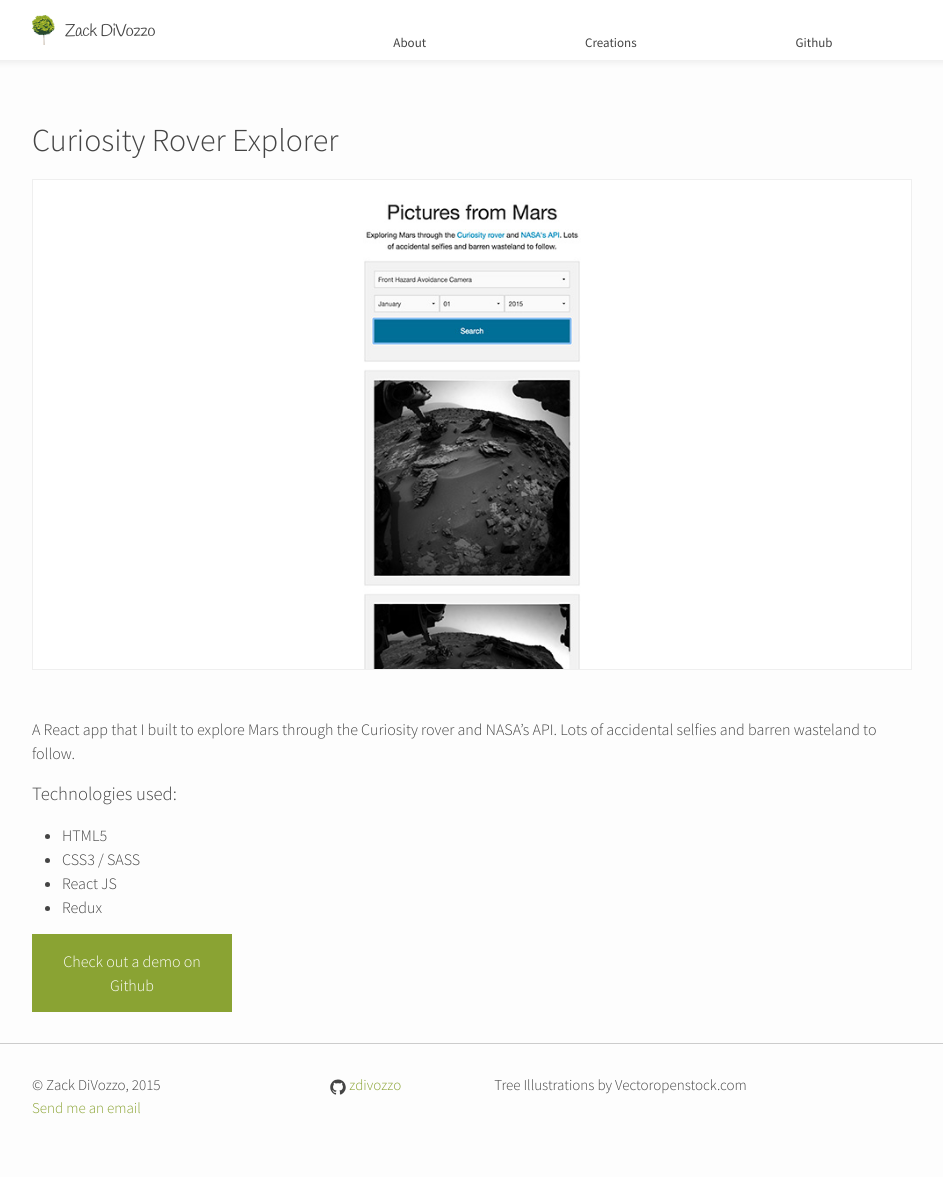
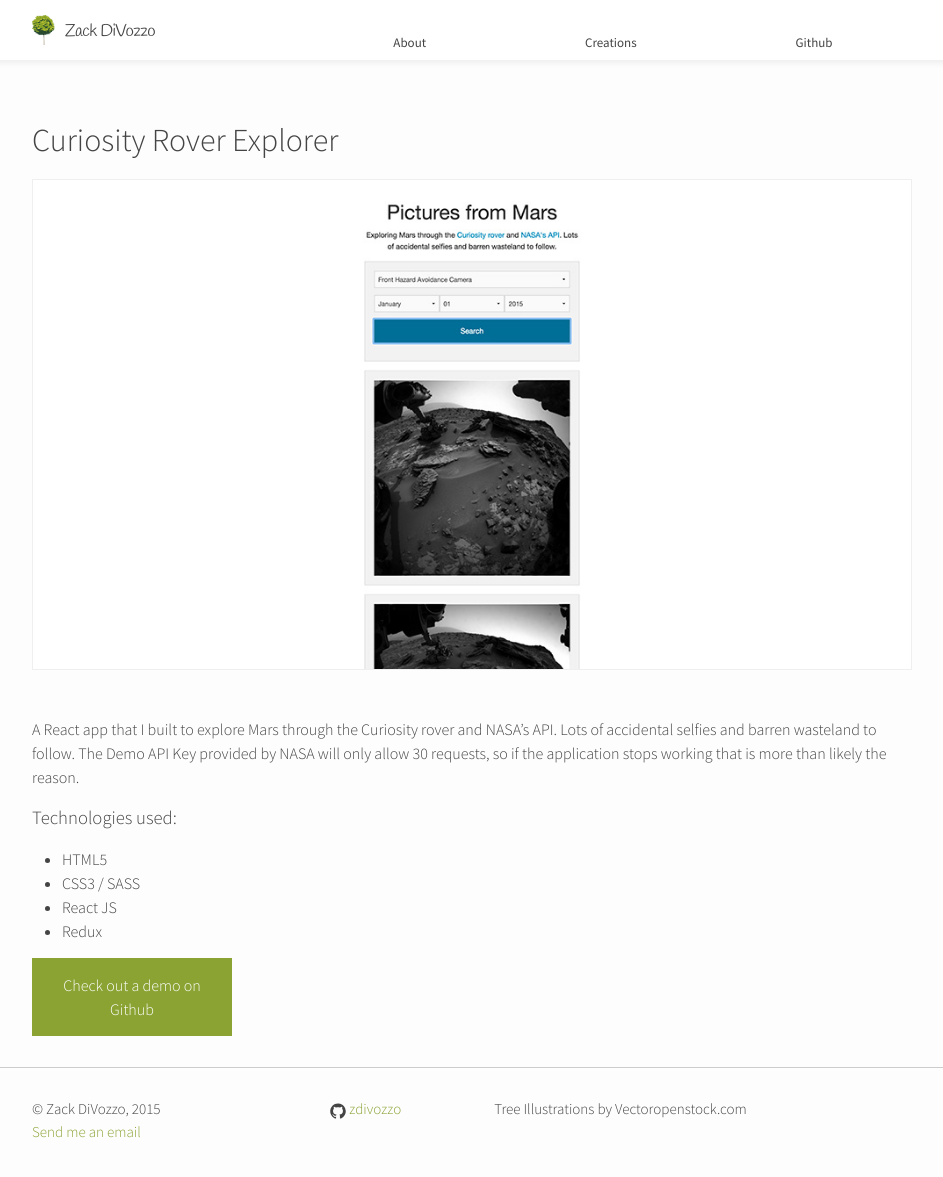
Before and after one commit to zdivozzo/portfolio-site, a Jekyll site: the page built from _posts/2015-11-12-Mars.markdown, in a window 1280 px wide and 1203 px high. Shown: the top 1177 px of the window, without its empty margins (168-1111 px from the left). Built offline with Jekyll 4.4.1, drawn with Linux system fonts in a browser that asks for light colours.

Commit message:
Curiosity updates

```diff
--- a/_posts/2015-11-12-Mars.markdown
+++ b/_posts/2015-11-12-Mars.markdown
@@ -8,7 +8,7 @@
 #Curiosity Rover Explorer
 <img src="{{ site.baseurl }}/images/mars.jpg" class="showcase" />
 
-A React app that I built to explore Mars through the Curiosity rover and NASA's API. Lots of accidental selfies and barren wasteland to follow.
+A React app that I built to explore Mars through the Curiosity rover and NASA's API. Lots of accidental selfies and barren wasteland to follow.  The Demo API Key provided by NASA will only allow 30 requests, so if the application stops working that is more than likely the reason.
 
 ###Technologies used:
 * HTML5
```
